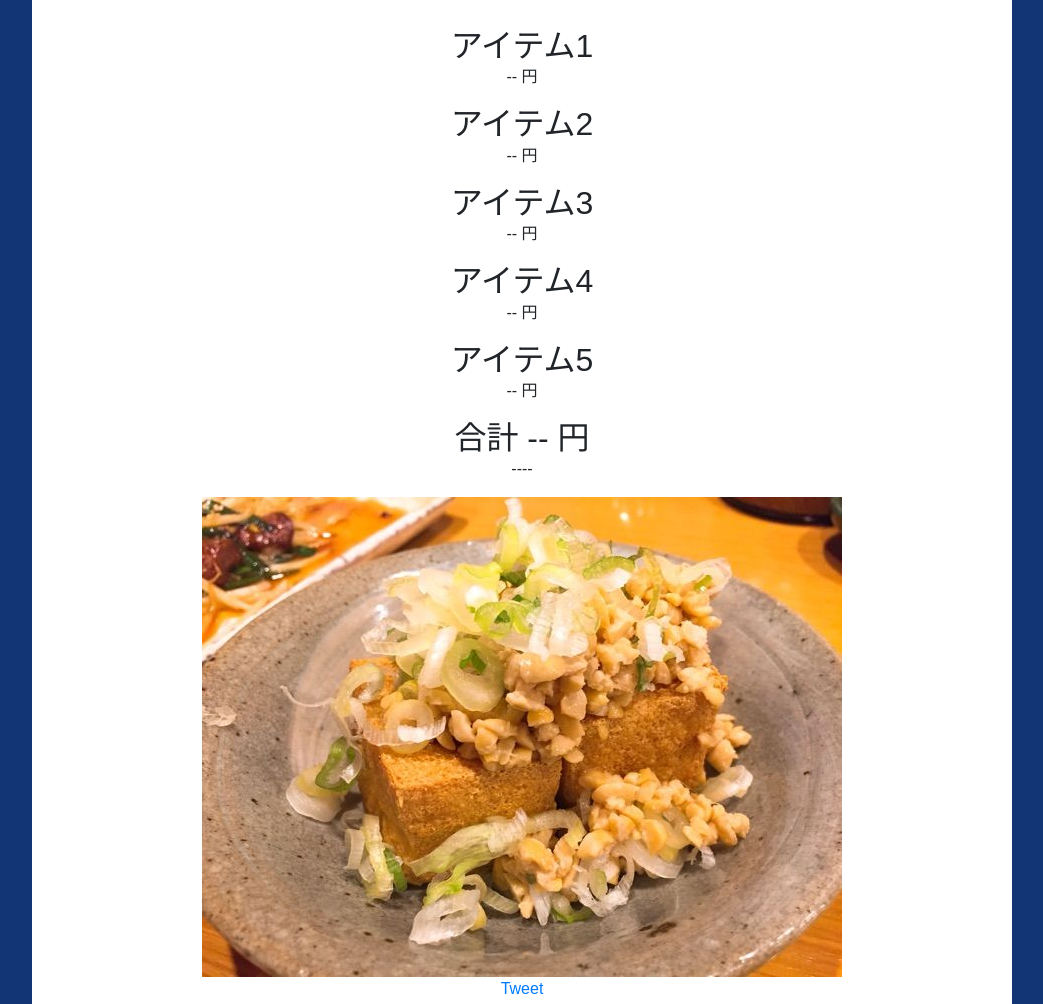
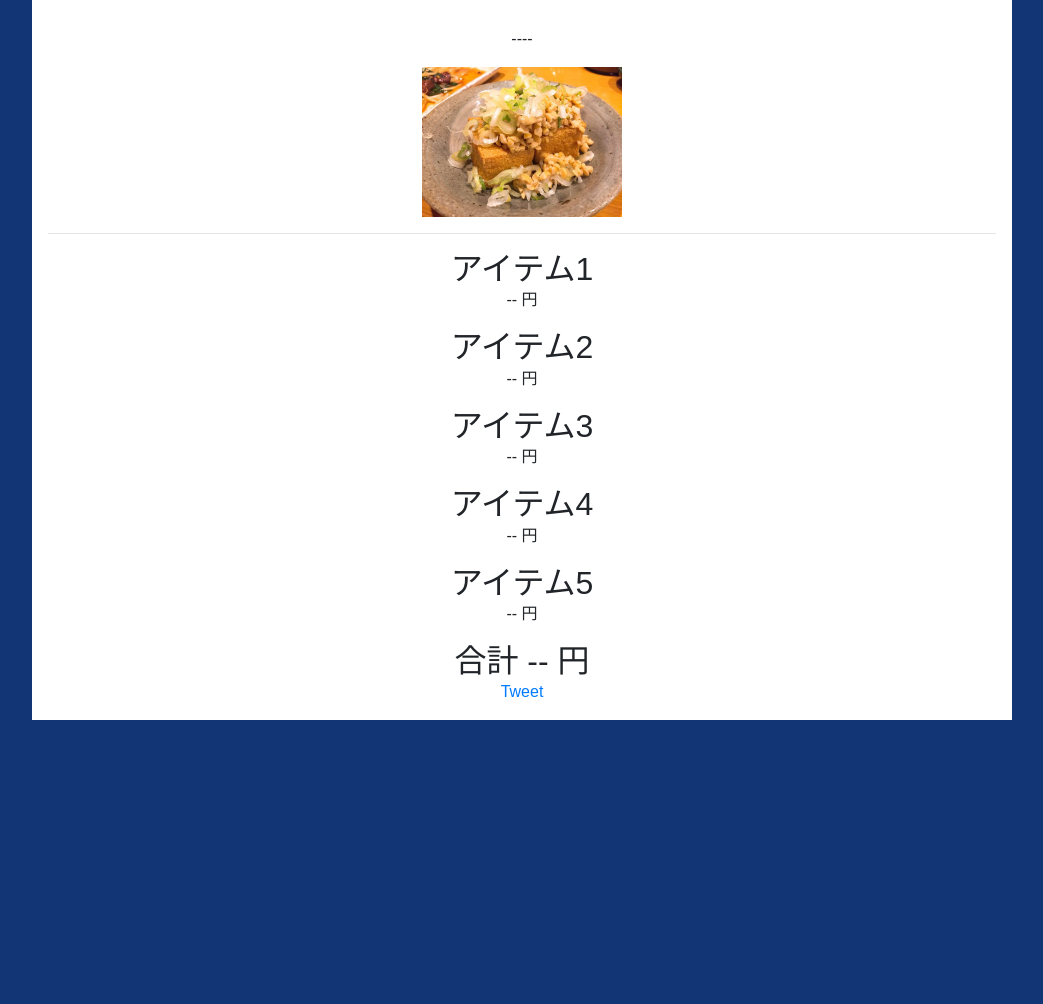
Before and after one commit to ssskkk115/hack, a website: page public/index.html in a window 1280 px wide. Shown: the part 296-1300 px from the top of the page, without its empty margins (118-1161 px from the left). After the commit the page ends 1048 px from the top, so only its background shows below. Drawn offline with nearby package versions, Linux system fonts and the light colour scheme.

Commit message:
推しのエリアを上に持ってきて画像サイズも200px横幅で抑えた

```diff
--- a/public/index.html
+++ b/public/index.html
@@ -22,6 +22,13 @@
 
 
         <div id="result">
+
+          <div id="oshi_menu">
+            <p id="message">----</p>
+            <img id="image" src="/img/img01.jpg" width="200">
+          </div>
+
+          <hr />
 
           <div class="box_menu">
             <h2 id="name">アイテム1</h2>
@@ -52,16 +59,9 @@
               <h2 id="price">合計 -- 円</h2>
           </div>
 
-          <div id="oshi_menu">
-            <p id="message">----</p>
-            <img id="image" src="/img/img01.jpg">
-          </div>
-
           <div class="footer">
               <a href="https://twitter.com/share" class="twitter-share-button"  data-url="" data-text="{{ text }}" data-lang="ja" data-count="horizontal" data-hashtags="" data-size="large">Tweet</a>
           </div>
-
-
 
         </div>
 
```
